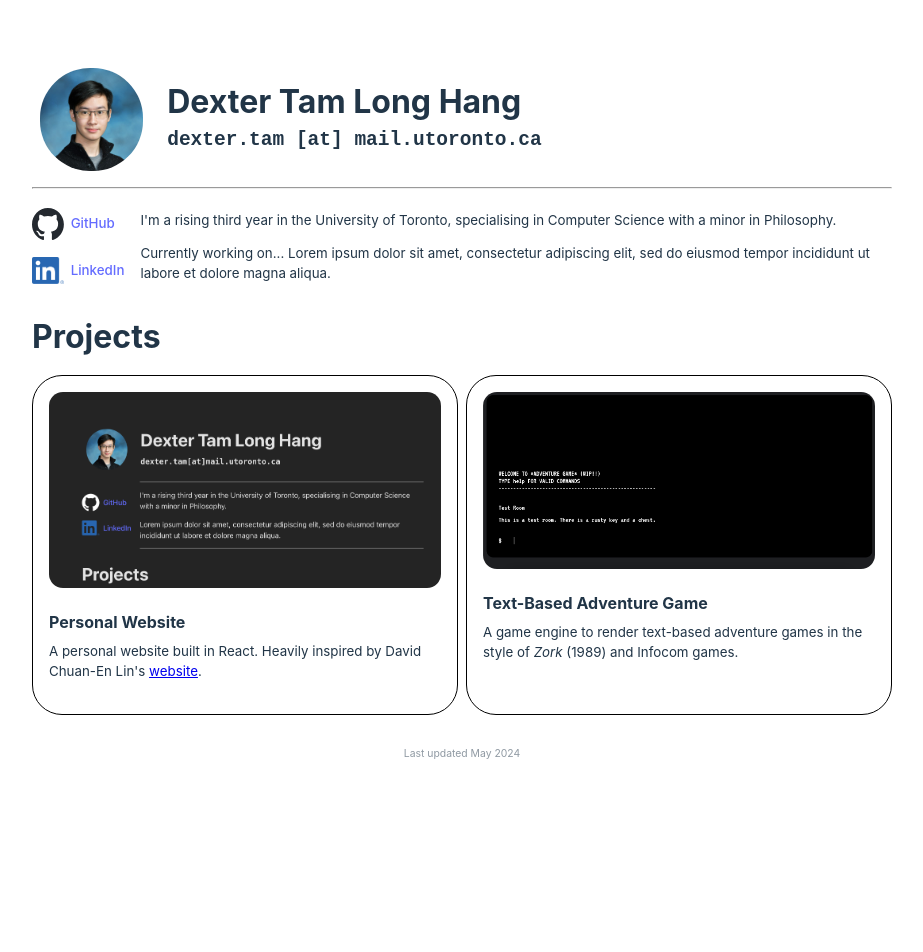
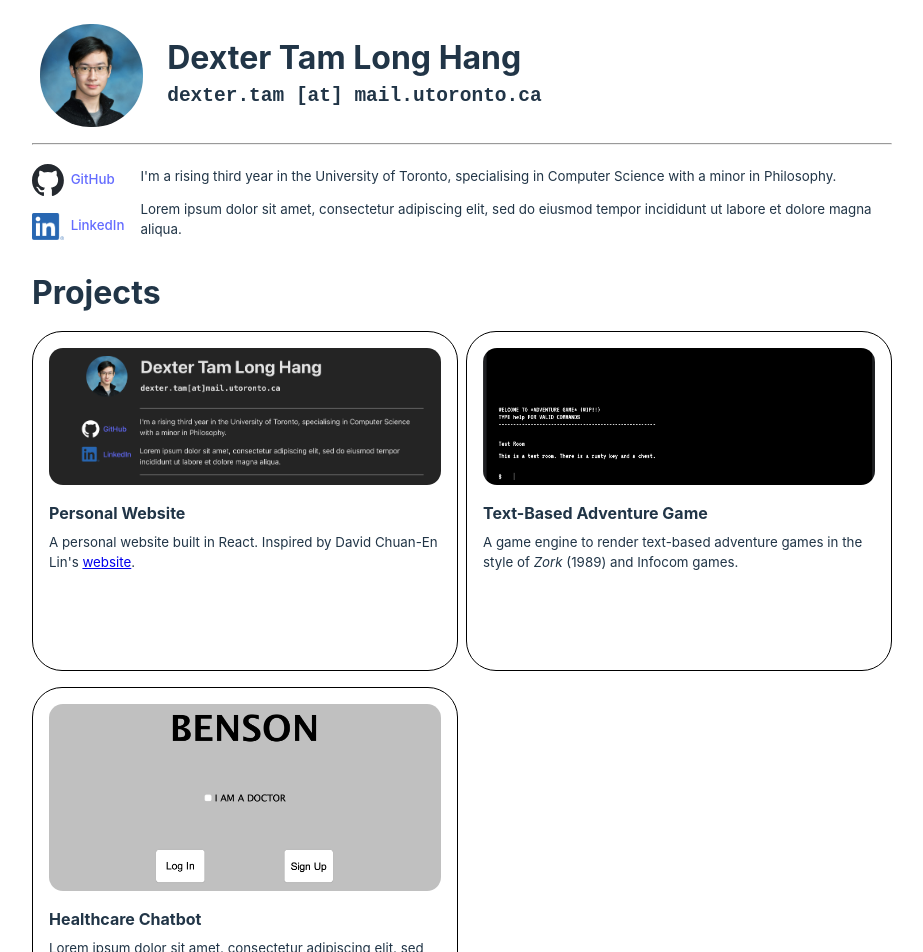
Before and after one commit to taml5/taml5.github.io, a React (Vite) app: page / in a window 1280 px wide. Shown: the top 952 px of the page, without its empty margins (178-1101 px from the left). Before the commit the page ends 832 px from the top, so only its background shows below. Built offline with nearby package versions, Linux system fonts and the light colour scheme.

Commit message:
Added a project to the project section

```diff
--- a/src/Project.css
+++ b/src/Project.css
@@ -16,11 +16,17 @@
     color: white;
 }
 
+.projectCard a {
+    max-height: 50%;
+}
+
 .projectCard img {
     border-radius: 30px;
     box-sizing: border-box;
     padding: 1rem;
-    max-width: 100%;
+    width: 100%;
+    max-height: 100%;
+    object-fit: cover;
 }
 
 .projectCard h3 {
--- a/src/data.jsx
+++ b/src/data.jsx
@@ -20,7 +20,7 @@ export const blurb = (
 			I'm a rising third year in the University of Toronto, specialising in Computer Science with a minor in Philosophy.
 		</p>
 		<p>
-			Currently working on... Lorem ipsum dolor sit amet, consectetur adipiscing elit, sed do eiusmod tempor incididunt ut labore et dolore magna aliqua.
+			Lorem ipsum dolor sit amet, consectetur adipiscing elit, sed do eiusmod tempor incididunt ut labore et dolore magna aliqua.
 		</p>
 	</>
 );
@@ -29,7 +29,7 @@ export const projects = [
 		id: "website",
 		title: "Personal Website",
 		imagePath: root + "website.png",
-		description: (<>A personal website built in React. Heavily inspired by David Chuan-En Lin's <a href="https://chuanenlin.com/" target="_blank">website</a>.</>),
+		description: (<>A personal website built in React. Inspired by David Chuan-En Lin's <a href="https://chuanenlin.com/" target="_blank">website</a>.</>),
 		url: "https://github.com/taml5/website"
 	},
 	{
@@ -38,5 +38,12 @@ export const projects = [
 		imagePath: "./game.png",
 		description: (<>A game engine to render text-based adventure games in the style of <em>Zork</em> (1989) and Infocom games.</>),
 		url: "https://github.com/taml5/adventure_game"
+	},
+	{
+		id: "benson",
+		title: "Healthcare Chatbot",
+		imagePath: "./benson.png",
+		description: (<>Lorem ipsum dolor sit amet, consectetur adipiscing elit, sed do eiusmod tempor incididunt ut labore et dolore magna aliqua.</>),
+		url: "https://github.com/Accusamus2065/Easy-Healthcare"
 	}
 ];
```
Also changed, not shown: public/benson.png (added).
